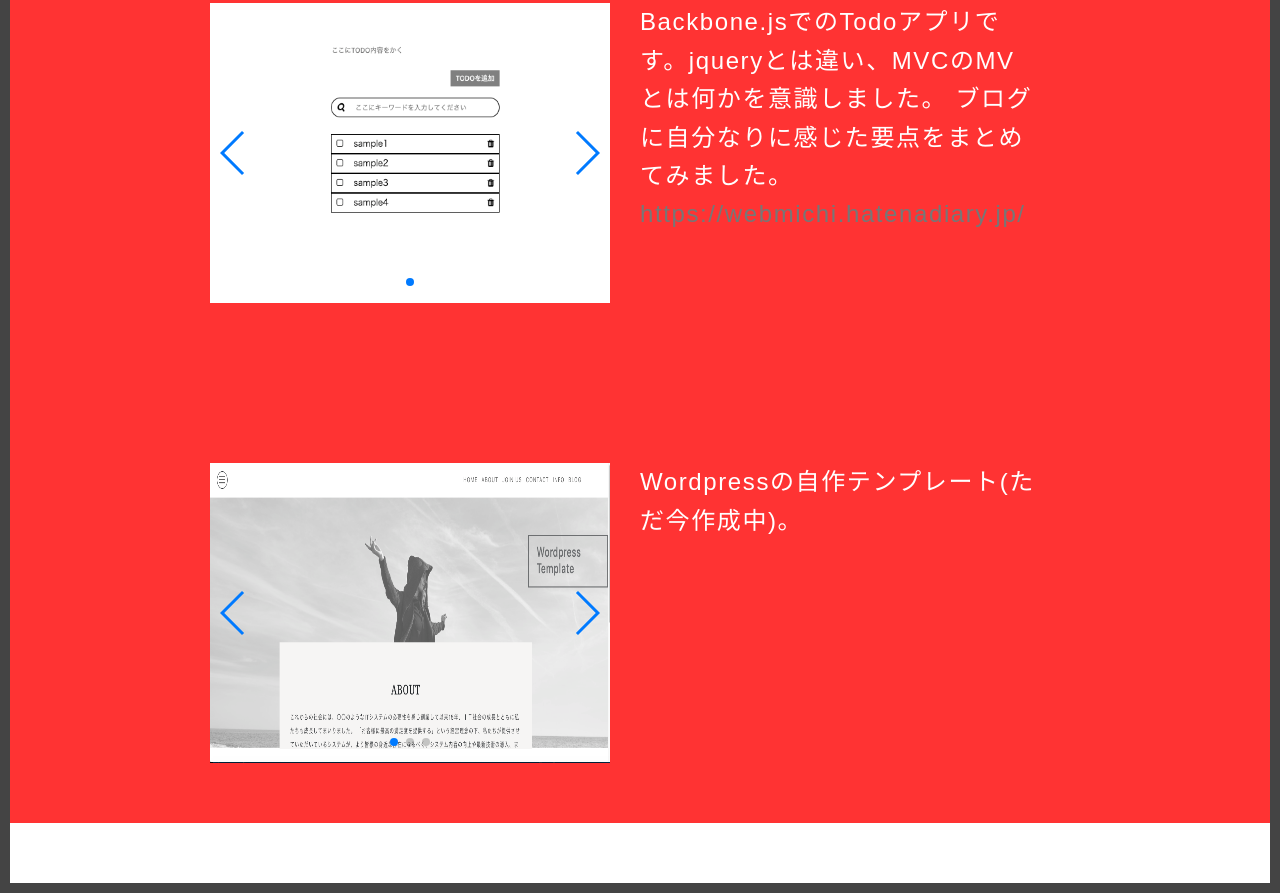
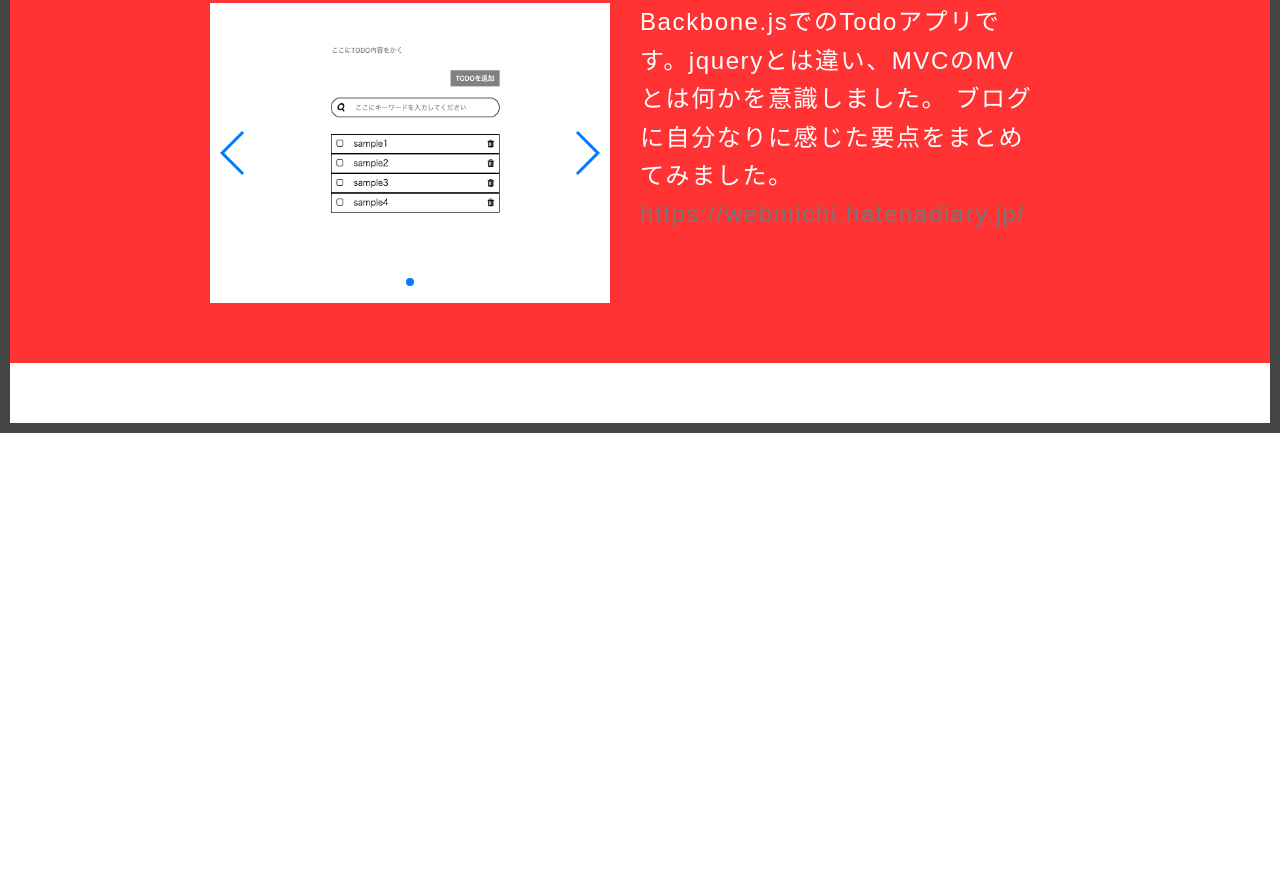
Before and after one commit to michitaka1996/MyPortfolio1, a website: page index.html in a window 1280 px wide. Shown: the part 2448-3341 px from the top of the page. After the commit the page ends 2881 px from the top, so only its background shows below. Drawn offline with nearby package versions, Linux system fonts and the light colour scheme.

Commit message:
no message

```diff
--- a/index.html
+++ b/index.html
@@ -209,7 +209,7 @@
                       </div>
                     </div>
 
-                    <div class="work-wrap">
+                    <!-- <div class="work-wrap">
                        <div class="swiper-container">
                         <div class="swiper-wrapper">
                             <div class="swiper-slide"><img src="./images/wordpress.jpeg" alt="Swiper01"></div>
@@ -225,7 +225,7 @@
                            Wordpressの自作テンプレート(ただ今作成中)。
                         </p>
                       </div>
-                    </div>
+                    </div> -->
 
             </sections>
 
```
